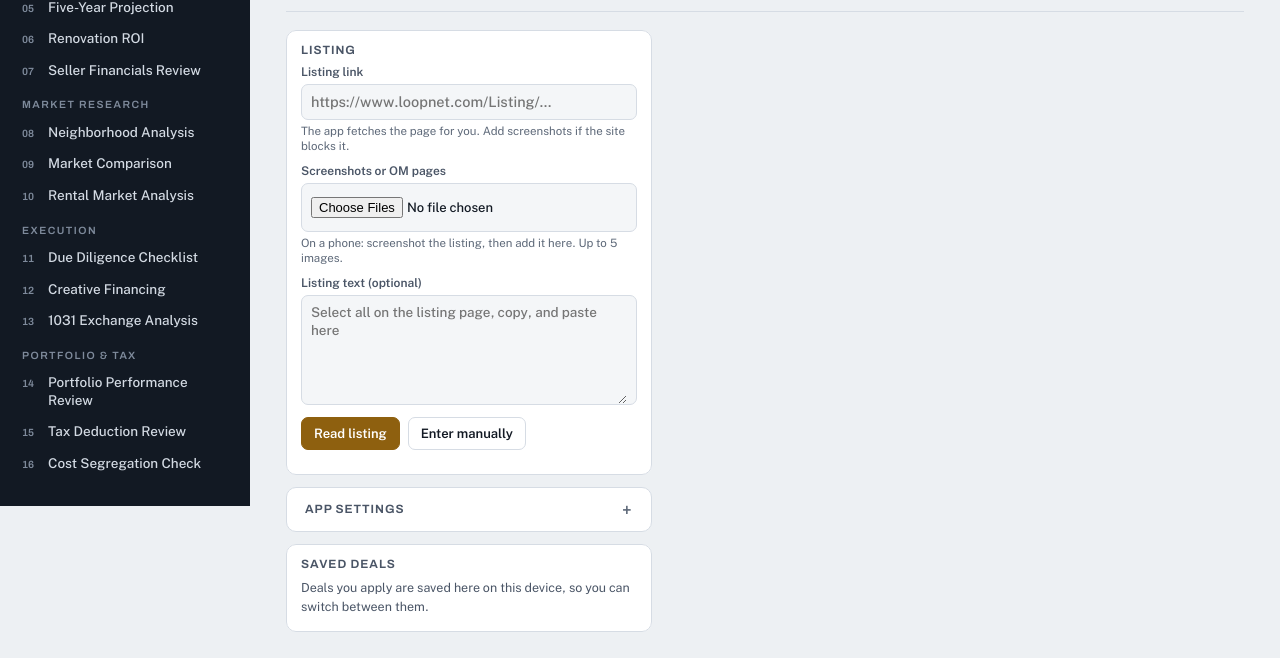
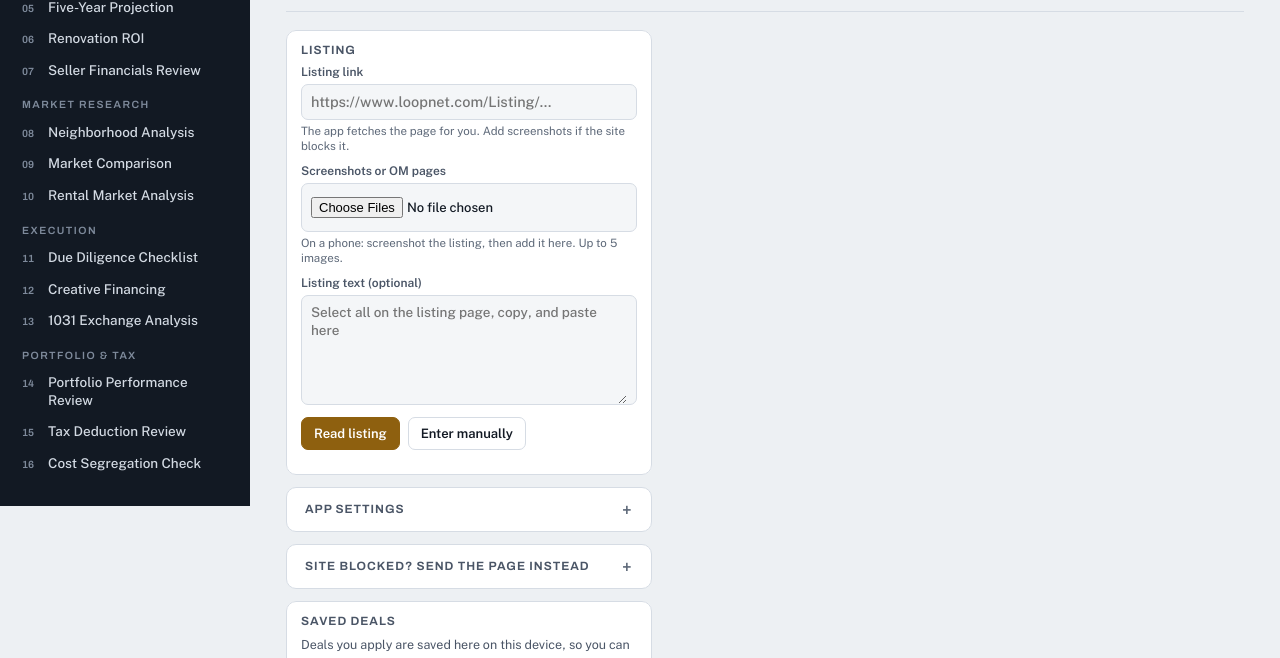
Before and after one commit to Shinkong1/Real-Estate-Analysist-Tool, a website: page public/index.html in a window 1280 px wide. Shown: the part 294-952 px from the top of the page. Drawn offline with nearby package versions, Linux system fonts and the light colour scheme.

Commit message:
Add files via upload

```diff
--- a/public/index.html
+++ b/public/index.html
@@ -871,15 +871,18 @@ const ERRMSG={unavailable:'Listing import isn’t available in this view. Open t
 
 let IMP={files:[],result:null,ctl:null};
 function buildImport(){let sec=document.getElementById('t-import');if(sec)return;sec=document.createElement('section');sec.className='tool';sec.id='t-import';document.getElementById('panels').prepend(sec);
-  const params=new URLSearchParams(location.search);const shared=params.get('url')||((params.get('text')||'').match(/https?:\/\/\S+/)||[''])[0];
+  const params=new URLSearchParams(location.search);let sharedText=params.get('text')||'';let shared=params.get('url')||((sharedText).match(/https?:\/\/\S+/)||[''])[0];
+  if(/^#share=/.test(location.hash)){try{const p=JSON.parse(decodeURIComponent(location.hash.slice(7)));shared=String(p.u||'');sharedText=String(p.t||'');}catch(e){}}
+  if(sharedText.length<200)sharedText=(params.get('text')&&!params.get('url')&&!shared)?sharedText:'';
   sec.innerHTML=`<header class="th"><div><div class="eyebrow">Start here</div><h1>Import a listing</h1><p>Paste a listing link from LoopNet, Crexi, Zillow, Redfin or a broker site. Add screenshots of the listing or offering memorandum for the most complete read. Claude pulls out the numbers, you review them, and every tool fills in.</p></div></header>
   <div class="tool-grid"><form class="inputs" id="impForm" autocomplete="off" novalidate>
    <fieldset class="g"><legend>Listing</legend><div class="fg">
     <label class="f w"><span class="l">Listing link</span><span class="in"><input id="impUrl" type="url" inputmode="url" placeholder="https://www.loopnet.com/Listing/…" value="${esc(shared)}"></span><small id="impUrlHint">${window.UW_API?'The app fetches the page for you. Add screenshots if the site blocks it.':'Inside Claude, the link gives the address; screenshots or pasted text give the numbers.'}</small></label>
     <label class="f w"><span class="l">Screenshots or OM pages</span><span class="in" style="padding:6px 9px"><input id="impFiles" type="file" accept="image/*" multiple style="font-size:13px"></span><small id="impFilesNote">On a phone: screenshot the listing, then add it here. Up to 5 images.</small></label>
-    <label class="f w"><span class="l">Listing text (optional)</span><span class="in"><textarea id="impText" rows="5" placeholder="Select all on the listing page, copy, and paste here">${esc(params.get('text')&&!shared?params.get('text'):'')}</textarea></span></label>
+    <label class="f w"><span class="l">Listing text (optional)</span><span class="in"><textarea id="impText" rows="5" placeholder="Select all on the listing page, copy, and paste here">${esc(sharedText)}</textarea></span></label>
    </div><div style="display:flex;gap:8px;margin-top:12px;flex-wrap:wrap"><button type="submit" class="btn primary" id="impGo">Read listing</button><button type="button" class="btn" id="impStop" hidden>Stop</button><button type="button" class="btn" id="impManual">Enter manually</button></div><p class="note" id="impStatus" style="margin:10px 0 0" aria-live="polite"></p></fieldset>
    ${window.UW_API?`<details class="g"><summary>App settings</summary><div class="fg"><label class="f w"><span class="l">App passcode</span><span class="in"><input id="impKey" type="password" autocomplete="off" placeholder="Set in your server settings"></span><small>Only needed if you set APP_PASSCODE on the server.</small></label></div></details>`:''}
+   ${window.UW_API?`<details class="g" id="bmBox"><summary>Site blocked? Send the page instead</summary><div style="display:flex;flex-direction:column;gap:8px"><p class="note" style="margin:0">LoopNet, Zillow and some other sites block automated readers. This button sends the page you're looking at straight to the app, with all its text.</p><p class="note" style="margin:0"><b>Set up once:</b> copy the code below, add a new bookmark in your browser, name it <b>Send to UW Desk</b>, and paste the code as its address (URL).</p><span class="in"><textarea id="bmCode" rows="3" readonly style="font-size:12px"></textarea></span><button type="button" class="btn sm" id="bmCopy" style="align-self:flex-start">Copy code</button><p class="note" style="margin:0"><b>Use it:</b> open a listing, tap the <b>Send to UW Desk</b> bookmark. The app opens and reads the page. On iPhone: tap the address bar, type "Send to UW Desk", and tap the bookmark.</p></div></details>`:''}
    <fieldset class="g"><legend>Saved deals</legend><div id="dealList"></div></fieldset>
   </form><div class="res"><div id="impOut"></div></div></div>`;
   const $=s=>sec.querySelector(s),st=$('#impStatus');
@@ -899,11 +902,12 @@ function buildImport(){let sec=document.getElementById('t-import');if(sec)return
     if(b.id==='impApply'){readReview();applyDeal(IMP.result);saveDeal(IMP.result);renderDeals();document.dispatchEvent(new CustomEvent('uw:go',{detail:'five'}));}
     else if(b.dataset.load){const d=(S.deals||[]).find(x=>x.id===b.dataset.load);if(d){IMP.result=d.data;renderReview();applyDeal(d.data);document.dispatchEvent(new CustomEvent('uw:go',{detail:'five'}));}}
     else if(b.dataset.del){if(b.dataset.armed){S.deals=(S.deals||[]).filter(x=>x.id!==b.dataset.del);save();renderDeals();}else{b.dataset.armed='1';b.textContent='Confirm';setTimeout(()=>{if(b.isConnected){delete b.dataset.armed;b.textContent='Delete';}},3000);}}});
-  renderDeals();if(shared&&window.UW_API)setTimeout(()=>$('#impForm').requestSubmit(),300);}
+  if(window.UW_API){const code="javascript:(()=>{const t=document.body.innerText.slice(0,40000);window.open('"+location.origin+"/#share='+encodeURIComponent(JSON.stringify({u:location.href,t:t})),'_blank');})()";$('#bmCode').value=code;$('#bmCopy').addEventListener('click',async()=>{try{await navigator.clipboard.writeText(code);$('#bmCopy').textContent='Copied';}catch(e){$('#bmCode').select();$('#bmCopy').textContent='Selected, now copy';}});}
+  renderDeals();if((shared||sharedText)&&window.UW_API)setTimeout(()=>$('#impForm').requestSubmit(),300);}
 function renderReview(){const d=IMP.result,out=document.getElementById('impOut');if(!d){out.innerHTML='';return;}
   const found=IF.filter(([k])=>d[k]!==''&&fin(d[k])||(typeof d[k]==='string'&&d[k])).length;
   const row=([k,l,t])=>{const v=d[k];const isD=d.derived.includes(k);const val=t==='t'?v:(fin(v)?v:'');const ctrl=k==='propertyType'?`<select data-if="${k}">${['',...PTYPES].map(p=>`<option${p===v?' selected':''}>${p}</option>`).join('')}</select>`:`<input data-if="${k}" value="${esc(val)}"${t!=='t'?' inputmode="decimal"':''} placeholder="not found">`;return `<tr><td>${l}</td><td>${ctrl}</td><td>${val!==''&&val!=null?(isD?tag('warn','Calculated'):tag('good','Found')):tag('mut','Missing')}</td></tr>`;};
-  out.innerHTML=verdict(found>=8?'good':found>=4?'warn':'bad',`${found} of ${IF.length} fields found${d.address?' for '+esc(d.address):''}`,`${found<6?'<b>Add a screenshot of the listing (or paste its text) and tap Read listing again to fill price, rents and NOI.</b> ':''}${esc(d.notes||'')} ${d.sourceSummary?'<br><span class="mut">Read from: '+esc(d.sourceSummary)+'</span>':''}`,found>=8?'READY':found>=4?'PARTIAL':'THIN')
+  out.innerHTML=verdict(found>=8?'good':found>=4?'warn':'bad',`${found} of ${IF.length} fields found${d.address?' for '+esc(d.address):''}`,`${found<6?(/403|blocked|bot check/i.test(d.sourceSummary||'')?'<b>This site blocked the app. Paste the page text, add a screenshot, or use the “Send to UW Desk” bookmark (see “Site blocked?” on the left), then tap Read listing again.</b> ':'<b>Add a screenshot of the listing (or paste its text) and tap Read listing again to fill price, rents and NOI.</b> '):''}${esc(d.notes||'')} ${d.sourceSummary?'<br><span class="mut">Read from: '+esc(d.sourceSummary)+'</span>':''}`,found>=8?'READY':found>=4?'PARTIAL':'THIN')
   +card('Review before applying',`<p class="note" style="margin:0 0 8px">Correct anything that looks off and fill blanks you know. Missing fields keep each tool’s current assumption.</p><div class="tw"><table class="rt rv"><thead><tr><th>Field</th><th>Value</th><th>Status</th></tr></thead><tbody>${IF.map(row).join('')}</tbody></table></div>${d.unitMix.length?`<h3 class="eyebrow" style="margin-top:12px">Unit mix</h3>${tbl(['Type','Count','Rent'],d.unitMix.map(u=>[esc(u.label),u.count,fm(u.rent)]))}`:''}<div style="display:flex;gap:8px;margin-top:14px;flex-wrap:wrap"><button type="button" class="btn primary" id="impApply">Apply to all tools</button></div>`)
   +card('What gets filled',`<p class="note" style="margin:0">Price, units, rents, occupancy, NOI, taxes and insurance flow into the 5-Minute Analysis, Screening, Cash Flow, Cap Rate, Five-Year, Renovation, Seller Review, Creative Financing, 1031 (as the replacement) and Cost Segregation tabs. Address, ZIP and state set up Neighborhood, Rental Market and Due Diligence. Financing, growth and hurdle assumptions stay as you set them.</p>`);
   out.scrollIntoView({behavior:'smooth',block:'start'});}
@@ -922,7 +926,7 @@ TOOLS.sort((a,b)=>ORDER.indexOf(a.id)-ORDER.indexOf(b.id));
   const mi=document.getElementById('mImport');if(mi)mi.addEventListener('click',()=>{show('import');window.scrollTo({top:0});});
   const qb=document.getElementById('qbar');if(qb)qb.addEventListener('submit',e=>{e.preventDefault();const u=document.getElementById('qUrl').value.trim();show('import');window.scrollTo({top:0});const iu=document.getElementById('impUrl');if(iu&&u){iu.value=u;document.getElementById('impText').value='';const f=document.getElementById('impForm');setTimeout(()=>f.requestSubmit(),50);}});
   document.addEventListener('uw:go',e=>{show(e.detail);window.scrollTo({top:0});});
-  const q=new URLSearchParams(location.search);let start=(q.get('url')||q.get('text'))?'import':(location.hash||'').slice(1);if(!start){try{start=localStorage.getItem('uwdesk.tab2')||'';}catch(e){}}show(start||'import');renderActive();
+  const q=new URLSearchParams(location.search);let start=(q.get('url')||q.get('text')||/^#share=/.test(location.hash))?'import':(location.hash||'').slice(1);if(!start){try{start=localStorage.getItem('uwdesk.tab2')||'';}catch(e){}}show(start||'import');renderActive();
   window.addEventListener('hashchange',()=>show(location.hash.slice(1)));})();
 if('serviceWorker' in navigator){window.addEventListener('load',()=>navigator.serviceWorker.register('/sw.js').catch(()=>{}));}
 </script></body></html>
```
